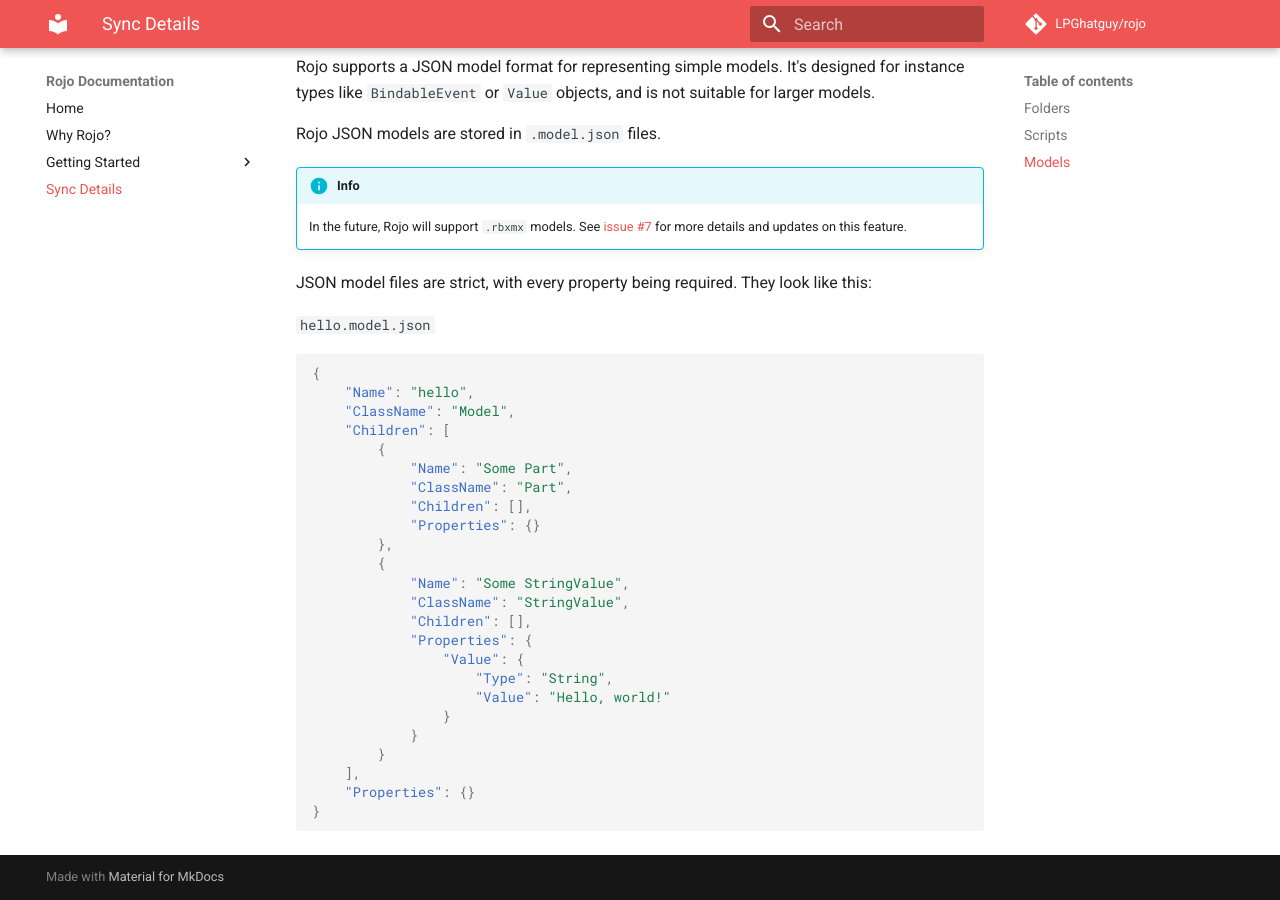
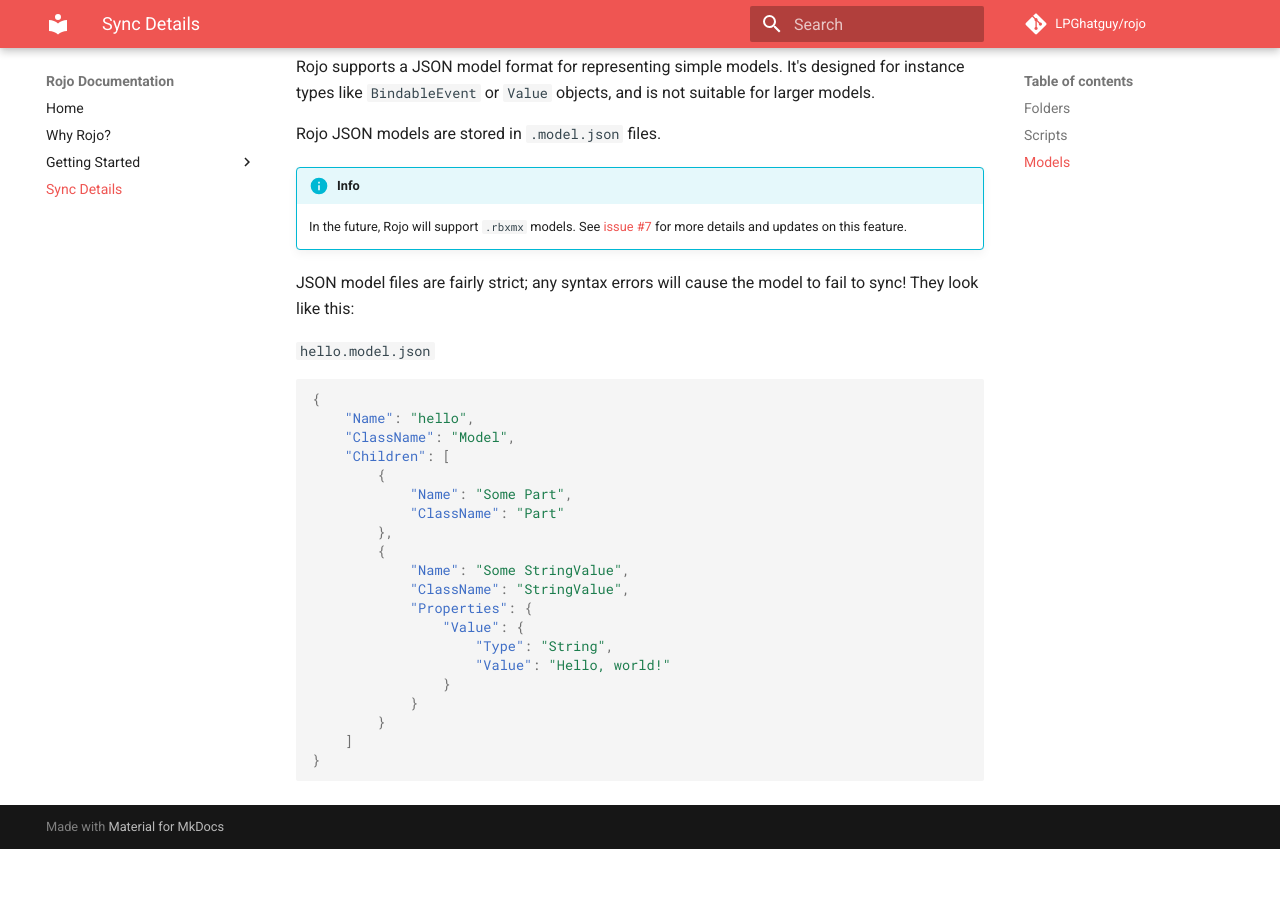
Before and after one commit to rojo-rbx/rojo, an MkDocs documentation site: the page built from docs/sync-details.md, in a window 1280 px wide and 900 px high, scrolled down 1123 px. Built offline with MkDocs 1.6.1 and Material for MkDocs 9.7.7, drawn with Linux system fonts in a browser that asks for light colours; comment, search, counter and statistics services are not loaded; old or Windows-style settings are respelled for this version of MkDocs; after the commit the page ends 1972 px from its top, so only the background shows below that.

Commit message:
Update Sync Details docs

````diff
--- a/docs/sync-details.md
+++ b/docs/sync-details.md
@@ -33,7 +33,7 @@
 !!! info
     In the future, Rojo will support `.rbxmx` models. See [issue #7](https://github.com/LPGhatguy/rojo/issues/7) for more details and updates on this feature.
 
-JSON model files are strict, with every property being required. They look like this:
+JSON model files are fairly strict; any syntax errors will cause the model to fail to sync! They look like this:
 
 `hello.model.json`
 ```json
@@ -43,14 +43,11 @@
     "Children": [
         {
             "Name": "Some Part",
-            "ClassName": "Part",
-            "Children": [],
-            "Properties": {}
+            "ClassName": "Part"
         },
         {
             "Name": "Some StringValue",
             "ClassName": "StringValue",
-            "Children": [],
             "Properties": {
                 "Value": {
                     "Type": "String",
@@ -58,7 +55,6 @@
                 }
             }
         }
-    ],
-    "Properties": {}
+    ]
 }
 ```
````
